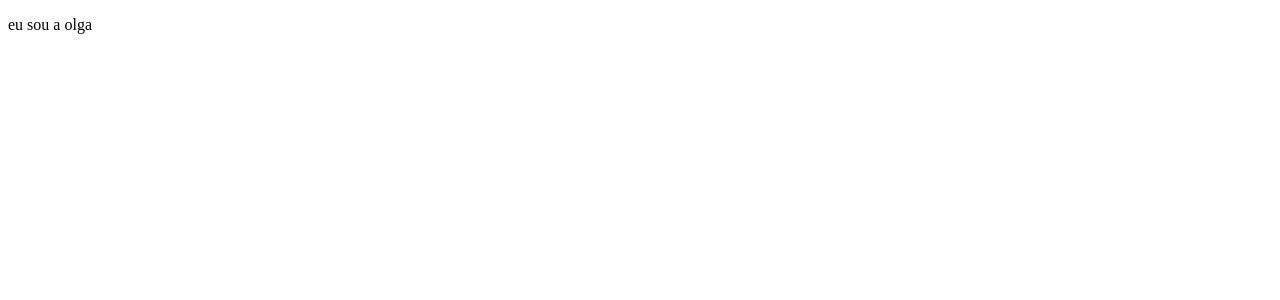
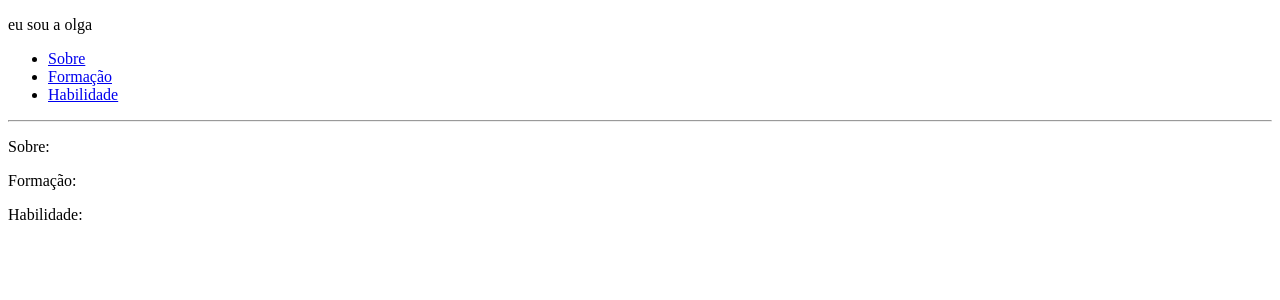
Before and after one commit to olguinha/MEU-PORTFOLIO-2, an Angular app: page / in a window 1280 px wide. Shown: the top 300 px of the page. Built offline with nearby package versions, Linux system fonts and the light colour scheme.

Commit message:
link das paginas

```diff
--- a/src/app/app.component.html
+++ b/src/app/app.component.html
@@ -3,3 +3,14 @@
 <div>
     <p> eu sou a olga</p>
 </div>
+
+<ul>
+    <li><a href="#">Sobre</a></li>
+    <li><a href="#">Formação</a></li>
+    <li><a href="#">Habilidade</a></li>
+  </ul>
+  <hr>
+
+<app-sobre></app-sobre>
+<app-formacao></app-formacao>
+<app-habilidade></app-habilidade>
--- a/src/app/formacao/formacao.component.html
+++ b/src/app/formacao/formacao.component.html
@@ -1 +1,2 @@
-<p>formacao works!</p>
+
+<p>Formação:</p>
--- a/src/app/habilidade/habilidade.component.html
+++ b/src/app/habilidade/habilidade.component.html
@@ -1 +1 @@
-<p>habilidade works!</p>
+<p>Habilidade:</p>
--- a/src/app/sobre/sobre.component.html
+++ b/src/app/sobre/sobre.component.html
@@ -1 +1 @@
-<p>sobre works!</p>
+<p>Sobre:</p>
--- a/src/index.html
+++ b/src/index.html
@@ -2,7 +2,7 @@
 <html lang="en">
 <head>
   <meta charset="utf-8">
-  <title>PortfolioAngular</title>
+  <title>Portfólio da Olga</title>
   <base href="/">
   <meta name="viewport" content="width=device-width, initial-scale=1">
   <link rel="icon" type="image/x-icon" href="favicon.ico">
```
